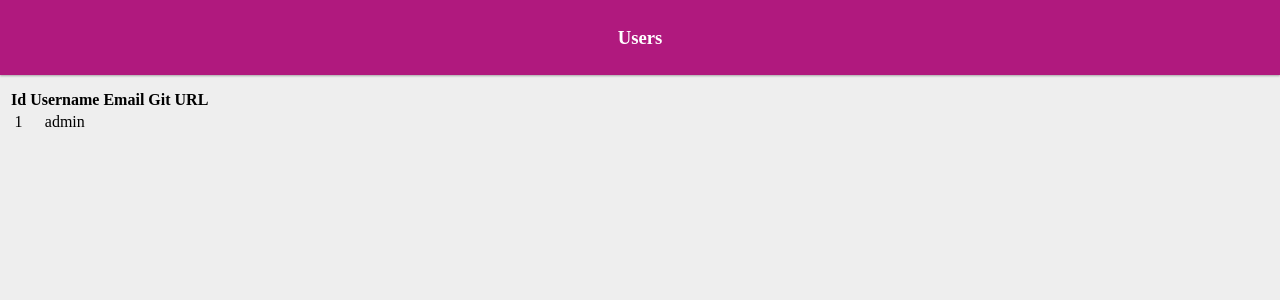
After one commit to galenguyer/is-heckin.gay, a Flask app: page /users in a window 1280 px wide. The commit adds this page. Shown: the top 300 px of the page. Run offline with Flask 2, Linux system fonts and the light colour scheme; a user stored in the database is signed in; data comes from the database, SQL or seed files in the repository.

Commit message:
Finish create_user and add users page

```diff
--- a/isheckinggay/__init__.py
+++ b/isheckinggay/__init__.py
@@ -1,4 +1,5 @@
 import os
+import secrets
 import subprocess
 import urllib.parse
 from base64 import b64encode, b64decode
@@ -123,3 +124,22 @@ def post_createuser():
     if user:
         flash('User already exists')
         return redirect('/createuser')
+
+    new_user = User(username=username,
+        password=generate_password_hash(''.join(secrets.token_hex(32)), method='sha256'),
+        is_admin=False,
+        email=email,
+        api_key=''.join(secrets.token_hex(32)),
+        git_url='')
+    db.session.add(new_user)
+    db.session.commit()
+    return redirect('/')
+
+@APP.route('/users', methods=['GET'])
+@login_required
+def _users():
+    if not current_user.is_admin:
+        flash('Not Authorized to View Page')
+        return redirect('/')
+    users = User.query.all()
+    return render_template('users.html', users=users, commit_hash=commit_hash)
--- a/isheckinggay/templates/createuser.html
+++ b/isheckinggay/templates/createuser.html
@@ -25,11 +25,11 @@
                 {% endwith %}
                 <tr>
                     <td>Username</td>
-                    <td><input type="text" name="username" size="64""></td>
+                    <td><input type="text" name="username" size="64"></td>
                 </tr>
                 <tr>
                     <td>Email</td>
-                    <td><input type="text" name="email" size="64""></td>
+                    <td><input type="text" name="email" size="64"></td>
                 </tr>
             </table>
             <input type="submit" value="Save">
--- /dev/null
+++ b/isheckinggay/templates/users.html
@@ -0,0 +1,38 @@
+<!DOCTYPE html>
+<html lang="en">
+    <head>
+        <meta charset="utf-8">
+        <meta name="viewport" content="width=device-width, initial-scale=1, shrink-to-fit=no">
+        <title>Wireguard Control Panel</title>
+        <meta name="theme-color" content="#B0197E">
+        <link rel="stylesheet" href="/static/style.css" media="screen">
+    </head>
+    <body>
+        <div class="top">
+            <h3>Users</h3>
+        </div>
+        <table id="fields">
+            <tr>
+                <th>Id</th>
+                <th>Username</th>
+                <th>Email</th>
+                <th>Git URL</th>
+            </tr>
+            {% for user in users %}
+            <tr>
+                <td>{{ user.id }}</td>
+                <td>{{ user.username }}</td>
+                <td>{{ user.email }}</td>
+                <td>{{ user.git_url }}</td>
+            </tr>
+            {% endfor %}
+        </table>
+        {% if commit_hash %}
+        <div class="git">
+            <p>
+            <a href="https://github.com/galenguyer/wireguard_panel/tree/{{ commit_hash }}">Check out this project on GitHub ({{ commit_hash }})</a>
+            </p>
+        </div>
+        {% endif %}
+    </body>
+</html>
```
